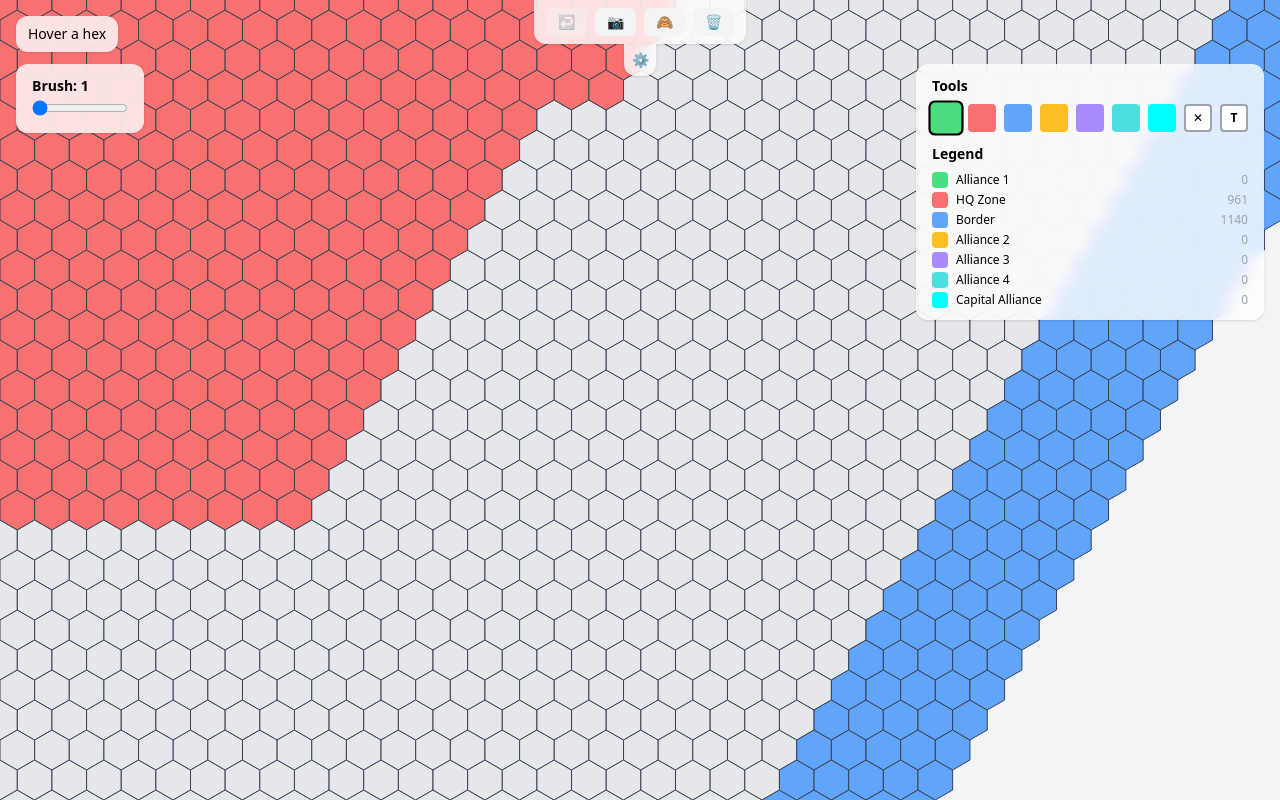
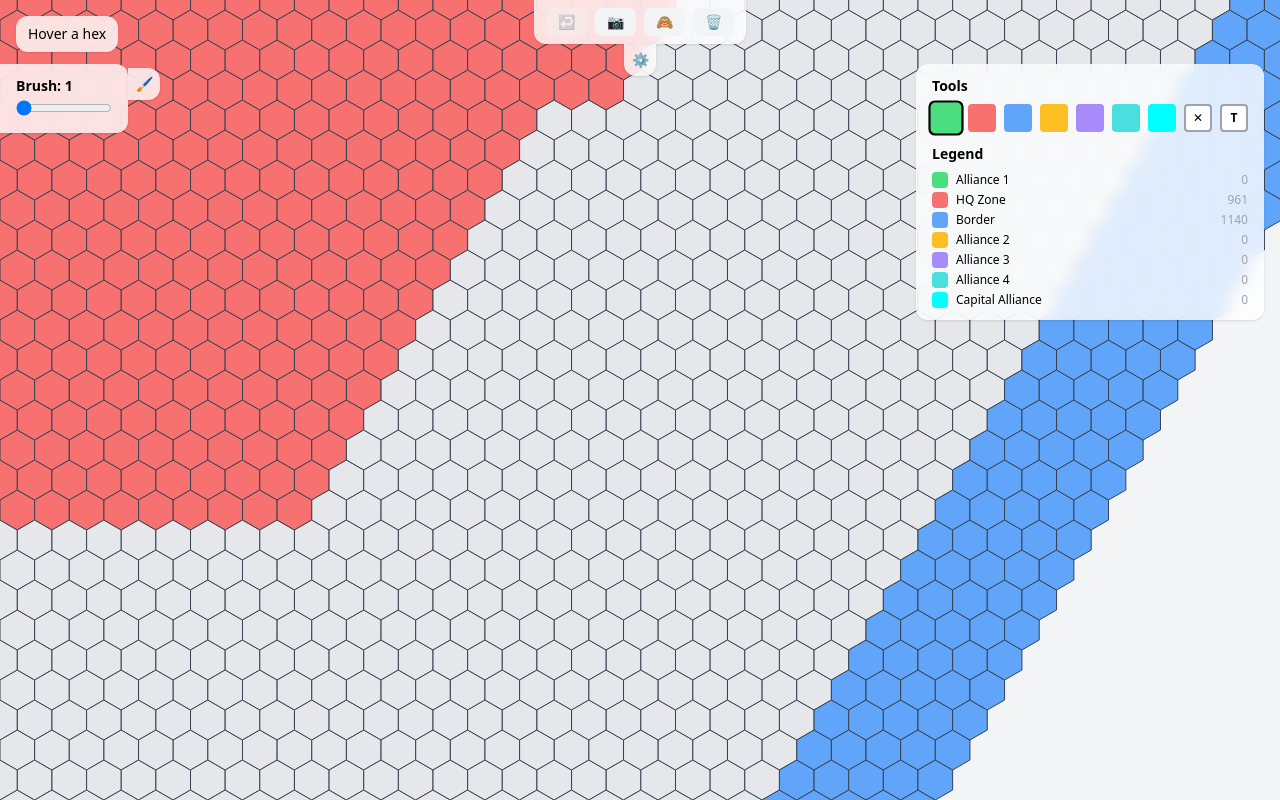
Before and after one commit to Ishant921/LastZ-SvSPlanner, a React (Vite) app: page / in a window 1280 px wide. Built offline with nearby package versions, Linux system fonts and the light colour scheme.

Commit message:
Refactor BrushPanel to include toggle functionality

```diff
--- a/src/components/BrushPanel.jsx
+++ b/src/components/BrushPanel.jsx
@@ -1,8 +1,17 @@
-import React from "react";
+import React, { useState } from "react";
 
 export default function BrushPanel({ brushSize, setBrushSize }) {
+  const [open, setOpen] = useState(true);
+
   return (
-    <div className="absolute top-16 left-4 bg-white/80 backdrop-blur px-4 py-3 rounded-xl shadow text-sm z-10">
+    <div className="absolute top-16 left-0 z-10 flex items-start">
+      <div
+        style={{
+          transform: open ? "translateX(0)" : "translateX(-100%)",
+          transition: "transform 0.3s ease",
+        }}
+        className="bg-white/80 backdrop-blur px-4 py-3 rounded-r-xl shadow text-sm"
+      >
         <div className="mb-1 font-semibold">Brush: {brushSize}</div>
         <input
           type="range"
@@ -13,5 +22,12 @@ export default function BrushPanel({ brushSize, setBrushSize }) {
           className="w-24"
         />
       </div>
+      <button
+        onClick={() => setOpen((v) => !v)}
+        className="w-8 h-8 bg-white/80 backdrop-blur rounded-r-xl shadow text-sm flex items-center justify-center flex-shrink-0 mt-1"
+      >
+        🖌️
+      </button>
+    </div>
   );
 }
```
Lines whose indentation alone changed are shown as unchanged.
